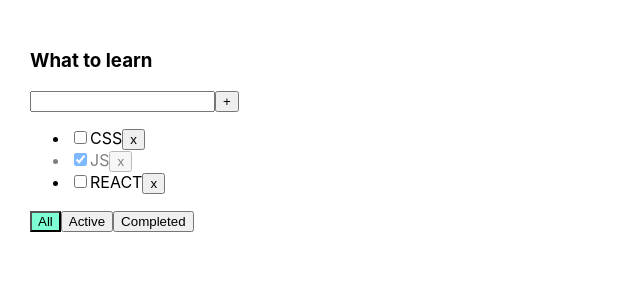
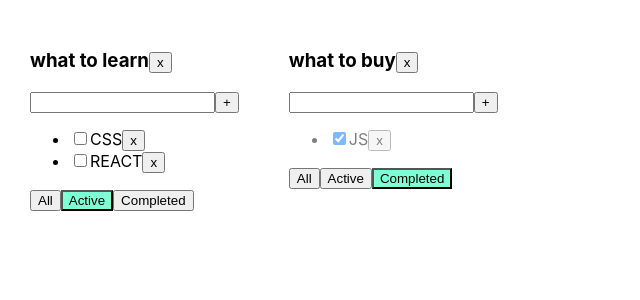
Before and after one commit to yaga49/todo-list-react, a React (Create React App) app: page / in a window 1280 px wide. Shown: the top 300 px of the page, without its empty margins (0-640 px from the left). Built offline with nearby package versions, Linux system fonts and the light colour scheme.

Commit message:
delete todoList

```diff
--- a/src/App.tsx
+++ b/src/App.tsx
@@ -8,64 +8,109 @@ export type TasksType = {
         title: string,
         isDone: boolean
 }
+type TodolistType ={
+    id: string,
+    title: string,
+    filter: FilterValueType
+}
 
 export type FilterValueType = "all" | "active" | "completed"
 
 function App() {
+    const [filter, setFilter] = useState<FilterValueType>("all")
 
-    const [tasks, setTasks] = useState([
+    let todolistId1 = v1()
+    let todolistId2 = v1()
+
+    const [tasksObj, setTasksObj] = useState({
+        [todolistId1] : [
             {id: v1(), title: "CSS", isDone: false},
             {id: v1(), title: "JS", isDone: true},
             {id: v1(), title: "REACT", isDone: false},
+        ],
+        [todolistId2] : [
+            {id: v1(), title: "CSS", isDone: false},
+            {id: v1(), title: "JS", isDone: true},
+            {id: v1(), title: "REACT", isDone: false},
+        ]
+    })
+
+    const [todoList, setTodoList]  = useState([
+        {id: todolistId1, title: "what to learn", filter: "active"},
+        {id: todolistId2, title: "what to buy", filter: "completed"}
     ])
 
-    const [filtered, setFiltered] = useState<FilterValueType>("all")
+    function removeTodoList(todoListId: string) {
+        let filteredTodoList = todoList.filter(tl => todoListId !== tl.id)
+        setTodoList(filteredTodoList)
+        delete tasksObj[todoListId]
+        setTasksObj({...tasksObj})
+    }
 
-    const removeTask = (id: string) => {
-        setTasks(tasks.filter( (f)=>{
-            return f.id !== id
-        }))
+    const removeTask = (id: string, todolistId: string) => {
+        let tasks = tasksObj[todolistId]
+        let filteredTask = tasks.filter(f => f.id !== id)
+        tasksObj[todolistId] = filteredTask
+        setTasksObj({...tasksObj})
 
     }
-    function addTask(task: string) {
+    function addTask(task: string, todolistId: string) {
+        let tasks = tasksObj[todolistId]
         let newTask = {id: v1(), title: task, isDone: false}
         let newTasks = [newTask, ...tasks]
-        setTasks(newTasks)
+        tasksObj[todolistId] = newTasks
+        setTasksObj({...tasksObj})
     }
-    function changeFilter(value: FilterValueType) {
-        setFiltered(value)
+    function changeFilter(value: FilterValueType, todoListId: string) {
+        let todolist = todoList.find(tl=>tl.id === todoListId)
+        if(todolist){
+            todolist.filter = value
+            setTodoList([...todoList])
         }
-    function changeStatus(taskId: string, isDone: boolean){
+
+    }
+    function changeStatus(taskId: string, isDone: boolean, todoListId: string){
+        let tasks = tasksObj[todoListId]
         let task = tasks.find(t=> t.id === taskId)
         if(task){
             task.isDone = isDone
+            setTasksObj({...tasksObj})
         }
 
-        setTasks([...tasks])
+
     }
 
-    let tasksTodoList = tasks
-    if(filtered === "active"){
-        tasksTodoList = tasks.filter(f=>f.isDone===true)
-    }
-    if(filtered === "completed"){
-        tasksTodoList = tasks.filter(f=>f.isDone===false)
-    }
+
 
 
 
 
     return (
         <div className="App">
-            <TodoList
-                title={"What to learn"}
+            {todoList.map((tl)=>{
+
+                let tasksTodoList = tasksObj[tl.id]
+                if(tl.filter === "active"){
+                    tasksTodoList = tasksTodoList.filter(f=>f.isDone===false)
+                }
+                if(tl.filter === "completed"){
+                    tasksTodoList = tasksTodoList.filter(f=>f.isDone===true)
+                }
+
+                return  <TodoList
+                    key={tl.id}
+                    id={tl.id}
+                    title={tl.title}
                     task={tasksTodoList}
                     removeTask={removeTask}
                     changeFilter={changeFilter}
                     addTask={addTask}
                     changeStatus={changeStatus}
-                filter={filtered}
+                    filter={tl.filter}
+                    removeTodoList={removeTodoList}
                 />
+            })}
+
 
         </div>
     );
--- a/src/TodoList.tsx
+++ b/src/TodoList.tsx
@@ -4,11 +4,13 @@ import {FilterValueType, TasksType} from "./App";
 type TodoListNameType = {
     title: string
     task: Array<TasksType>
-    removeTask: (id: string) => void
-    changeFilter: (value: FilterValueType) => void
-    addTask: (task: string) => void
-    changeStatus: (taskId: string, isDone: boolean)=>void
-    filter: FilterValueType
+    removeTask: (id: string,  todoListId: string) => void
+    changeFilter: (value: FilterValueType, todoListId: string) => void
+    addTask: (task: string,  todoListId: string) => void
+    changeStatus: (taskId: string, isDone: boolean ,  todoListId: string)=>void
+    filter: string
+    id: string
+    removeTodoList: (todoListId: string)=>void
 }
 
 
@@ -23,26 +25,29 @@ export function TodoList(props: TodoListNameType) {
         setError(null)
         if (e.charCode === 13) {
 
-            props.addTask(newTaskTitle.trim());
+            props.addTask(newTaskTitle.trim(), props.id);
             setNewTaskTitle("")
         }
     }
     const onClickAddNewTaskHandler = () => {
         if(newTaskTitle.trim() !==""){
-            props.addTask(newTaskTitle);
+            props.addTask(newTaskTitle, props.id);
             setNewTaskTitle("")
         } else {
             setError("title is required")
         }
 
     }
-    const onAllClickHandler = () => props.changeFilter("all")
-    const onActiveClickHandler = () => props.changeFilter("active")
-    const onCompletedClickHandler = () => props.changeFilter("completed")
+    const onAllClickHandler = () => props.changeFilter("all", props.id)
+    const onActiveClickHandler = () => props.changeFilter("active", props.id)
+    const onCompletedClickHandler = () => props.changeFilter("completed", props.id)
+    const removeTodoList = () => props.removeTodoList(props.id)
     return (
         <div>
             <div>
-                <h3>{props.title}</h3>
+                <h3>{props.title}
+                <button onClick={removeTodoList}>x</button>
+                </h3>
                 <div>
                     <input value={newTaskTitle} onChange={onNewTitleChangeHandler}
                            onKeyPress={onKeyPressHandler}
@@ -54,9 +59,9 @@ export function TodoList(props: TodoListNameType) {
                 </div>
                 <ul>
                     {props.task.map((t) => {
-                        const onClickHandler = () => props.removeTask(t.id)
+                        const onClickHandler = () => props.removeTask(t.id, props.id)
                         const onChangeHandler = (e: ChangeEvent<HTMLInputElement>) => {
-                            props.changeStatus(t.id, e.currentTarget.checked)
+                            props.changeStatus(t.id, e.currentTarget.checked, props.id)
                         }
 
                         return (
```
Lines whose indentation alone changed are shown as unchanged.
